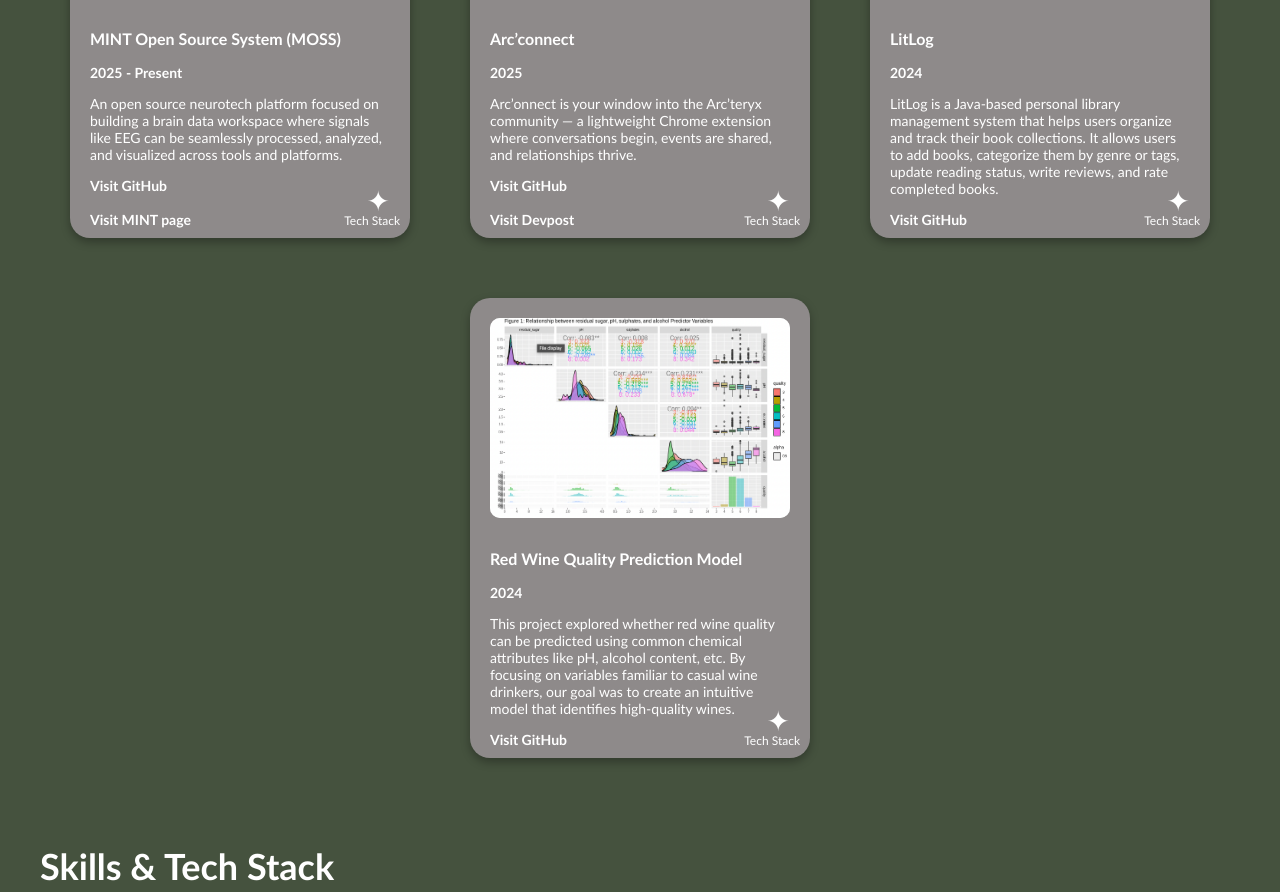
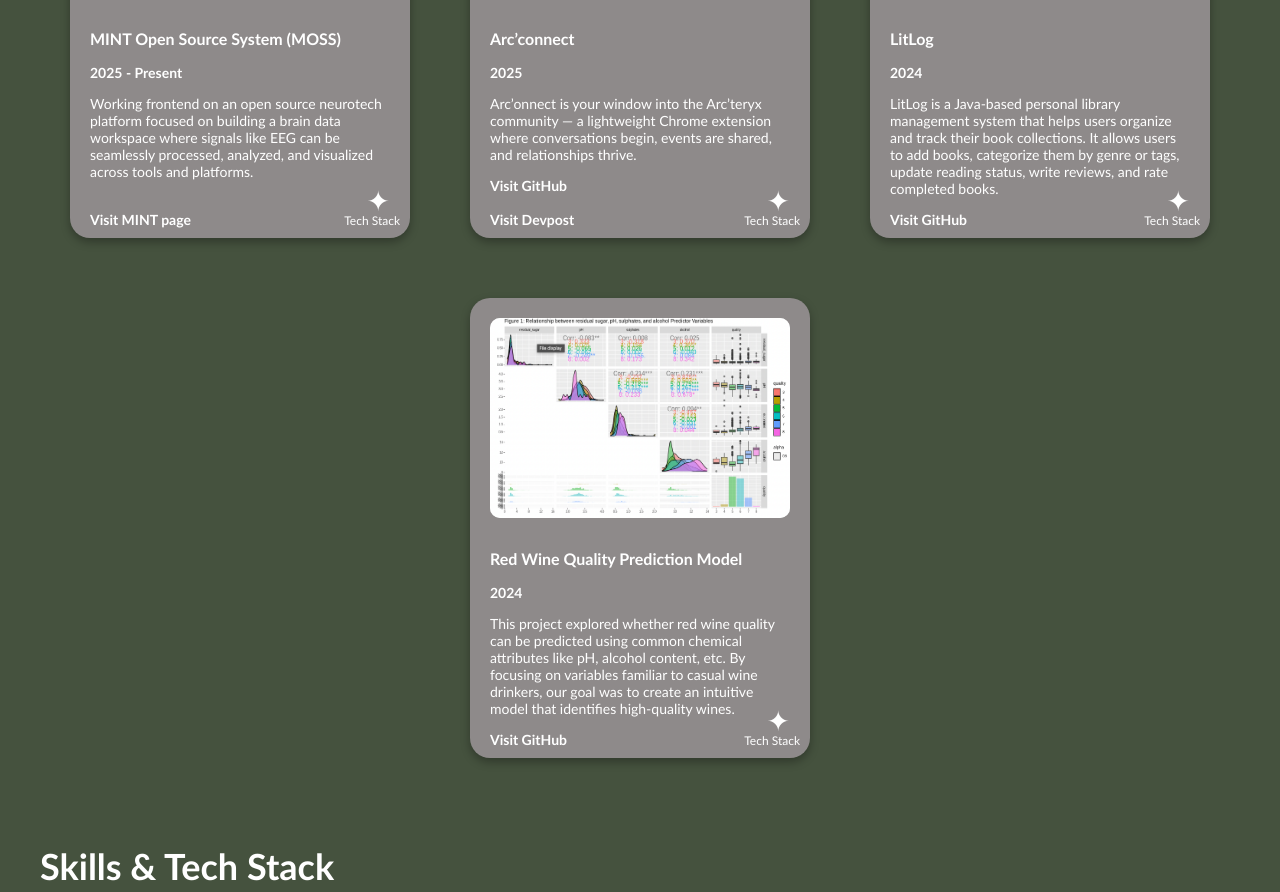
Before and after one commit to MaddieWright/PersonalPortfolio, a React (Vite) app: page / in a window 1280 px wide. Shown: the part 2296-3188 px from the top of the page. Built offline with nearby package versions, Linux system fonts and the light colour scheme.

Commit message:
fixed MINT project info

```diff
--- a/src/components/Projects.jsx
+++ b/src/components/Projects.jsx
@@ -16,12 +16,9 @@
                     <div className="project-info">
                         <p className="projtitle">MINT Open Source System (MOSS)</p>
                         <p className="year">2025 - Present</p>
-                        <p>An open source neurotech platform focused on building a brain data workspace where signals like EEG can be seamlessly processed, analyzed, and visualized across tools and platforms.
+                        <p>Working frontend on an open source neurotech platform focused on building a brain data workspace where signals like EEG can be seamlessly processed, analyzed, and visualized across tools and platforms.
                         </p>
-                        <a href="https://github.com/UBCMint/mint-frontend-product" target="_blank" rel="noopener noreferrer" className="description-link">
-                            Visit GitHub
-                        </a>
-                        <br></br><br></br>
+                        <br></br>
                         <a href="https://ubcmint.github.io/projects.html" target="_blank" rel="noopener noreferrer" className="description-link">
                             Visit MINT page
                         </a>
```
